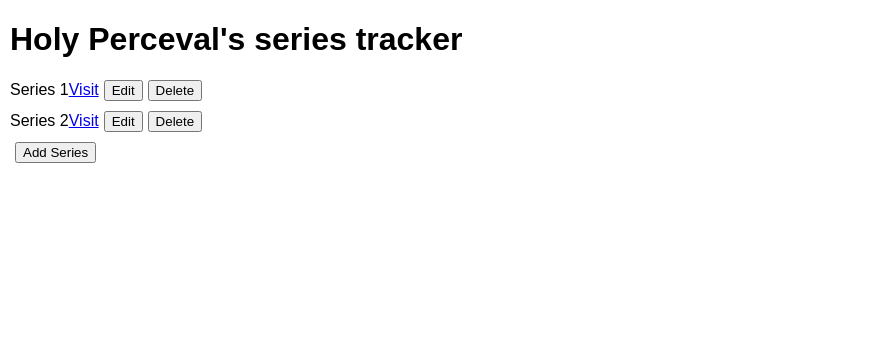
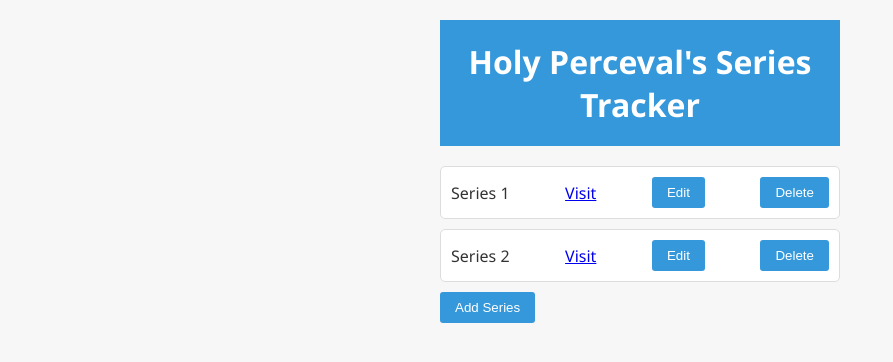
Before and after one commit to Grogath/series-tracker, a browser extension: page index.html in a window 1280 px wide. Shown: the whole page, without its empty margins (0-893 px from the left). Drawn offline with Linux system fonts and the light colour scheme.

Commit message:
pretty ish

```diff
--- a/index.html
+++ b/index.html
@@ -1,3 +1,4 @@
+<!-- popup.html -->
 <!DOCTYPE html>
 <html lang="en">
 <head>
@@ -7,14 +8,15 @@
     <link rel="stylesheet" href="popup.css">
 </head>
 <body>
-    <div>
-        <h1>Holy Perceval's series tracker</h1>
+    <div class="container">
+        <header>
+            <h1>Holy Perceval's Series Tracker</h1>
+        </header>
         <div id="series-list">
             <!-- Series entries will be added dynamically here -->
-          </div>
-          <button id="add-button">Add Series</button>
-
-          <script src="popup.js"></script>
+        </div>
+        <button id="add-button">Add Series</button>
     </div>
+    <script src="popup.js"></script>
 </body>
 </html>
--- a/popup.css
+++ b/popup.css
@@ -1,13 +1,68 @@
 /* popup.css */
 body {
-    font-family: Arial, sans-serif;
-    margin: 10px;
-  }
+    font-family: 'Segoe UI', Tahoma, Geneva, Verdana, sans-serif;
+    margin: 20px;
+    background-color: #f7f7f7;
+    color: #333;
+}
 
-  .series-row {
+/* popup.css */
+.container {
+    width: 400px; /* Adjust this value based on your preference */
+    margin: 0 auto;
+}
+
+header {
+    text-align: center;
+    padding: 20px;
+    background-color: #3498db;
+    color: white;
+}
+
+h1 {
+    margin: 0;
+}
+
+#series-list {
+    margin-top: 20px;
+    display: flex;
+    box-sizing: border-box; /* Ensure padding is included in width */
+    width: 100%; /* Occupy the full width */
+    flex-direction: column;
+}
+
+.series-row {
+    display: flex;
+    justify-content: space-between;
+    align-items: center;
+    padding: 10px;
+    background-color: #fff;
+    border: 1px solid #ddd;
+    border-radius: 5px;
     margin-bottom: 10px;
-  }
+}
 
-  button {
-    margin-left: 5px;
-  }
+.series-info {
+    flex: 1;
+    margin-right: 10px;
+}
+
+.series-link {
+    color: #3498db;
+    text-decoration: none;
+    font-weight: bold;
+}
+
+button {
+    background-color: #3498db;
+    color: #fff;
+    border: none;
+    padding: 8px 15px;
+    border-radius: 3px;
+    cursor: pointer;
+    transition: background-color 0.3s;
+}
+
+button:hover {
+    background-color: #297fb8;
+}
```
